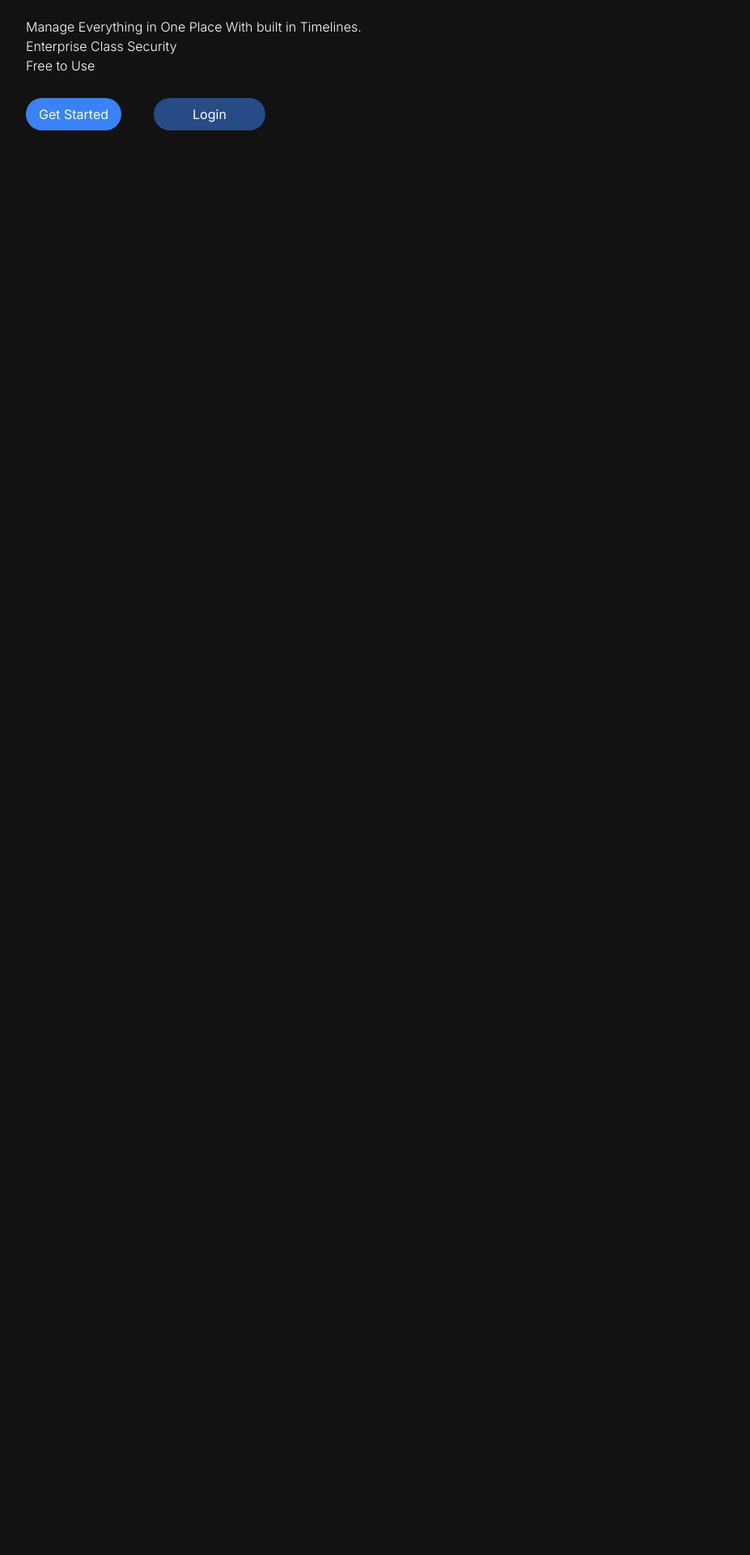
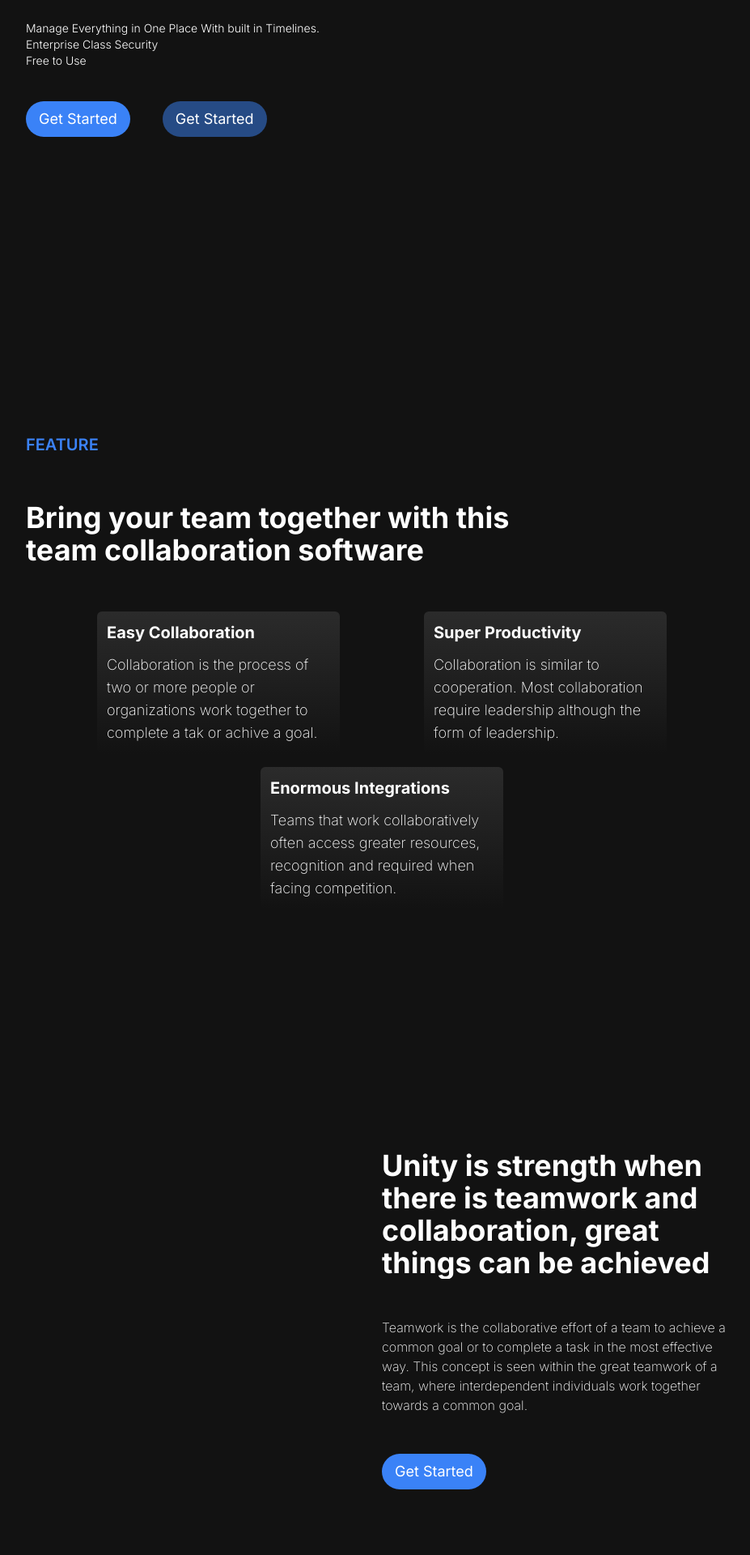
Before and after one commit to anuragdaksh7/Team-Up, a Next.js app: page / in a window 1280 px wide. Shown: the part 440-2360 px from the top of the page at 81% size, without its empty margins (168-1095 px from the left). Before the commit the page ends 869 px from the top, so only its background shows below. Built offline with nearby package versions, Linux system fonts and the light colour scheme.

Commit message:
adds landing page (footer remaining)

```diff
--- a/app/layout.js
+++ b/app/layout.js
@@ -7,7 +7,7 @@ import { ThemeProvider } from '@/components/theme-provider'
 const inter = Inter({ subsets: ['latin'] })
 
 export const metadata = {
-  title: 'Create Next App',
+  title: 'TeamUp',
   description: 'Generated by create next app',
 }
 
@@ -15,6 +15,7 @@ export default function RootLayout({ children }) {
   return (
     <ClerkProvider >
       <html lang="en">
+        <link rel="shortcut icon" href="assets/images/icon.png" />
         <body className={
           `${inter.className}`
         }>
--- a/app/page.js
+++ b/app/page.js
@@ -1,6 +1,9 @@
 import LandingPage1 from "@/components/LandingPageComps/LandingPage1";
+import LandingPage2 from "@/components/LandingPageComps/LandingPage2";
+import LandingPage3 from "@/components/LandingPageComps/LandingPage3";
+import LandingPage4 from "@/components/LandingPageComps/LandingPage4";
+import LandingPage5 from "@/components/LandingPageComps/LandingPage5";
 import Nav from "@/components/Nav";
-import Image from "next/image";
 
 
 export default function Home() {
@@ -8,6 +11,10 @@ export default function Home() {
     <div>
       <Nav />
       <LandingPage1 />
+      <LandingPage2 />
+      <LandingPage3 />
+      <LandingPage4 />
+      <LandingPage5 />
     </div>
   )
 }
--- a/app/sign-in/[[...sign-in]]/page.jsx
+++ b/app/sign-in/[[...sign-in]]/page.jsx
@@ -1,9 +1,12 @@
 import { SignIn } from "@clerk/nextjs";
-
+import Nav from "@/components/Nav";
 export default function Page() {
     return (
-        <div className="flex justify-center items-center h-lvh">
-            <SignIn afterSignInUrl="/home" />
-        </div>
+        <>
+            <Nav />
+            <div className="flex justify-center items-center h-lvh">
+                <SignIn afterSignInUrl="/home" />
+            </div>
+        </>
     );
 }
--- a/app/sign-up/[[...sign-up]]/page.jsx
+++ b/app/sign-up/[[...sign-up]]/page.jsx
@@ -1,5 +1,13 @@
 import { SignUp } from "@clerk/nextjs";
+import Nav from "@/components/Nav";
 
 export default function Page() {
-    return <SignUp afterSignUpUrl="/home" />;
+    return (
+        <>
+        <Nav />
+        <div className="flex justify-center items-center h-lvh">
+            <SignUp afterSignUpUrl="/home" />
+        </div>
+        </>
+    );
 }
--- a/components/LandingPageComps/LandingPage1.jsx
+++ b/components/LandingPageComps/LandingPage1.jsx
@@ -4,23 +4,23 @@ import { Button } from "../ui/button";
 
 export default function LandingPage1() {
     return (
-        <div className="h-lvh flex items-center px-[200px]">
-            <div className="flex flex-col gap-7">
-                <h1 className=" text-5xl font-bold">
+        <div className="h-lvh flex justify-normal sm:justify-start  items-center px-[50px] lg:px-[200px] ">
+            <div className="flex flex-col gap-10">
+                <h1 className=" text-2xl sm:text-5xl font-bold ">
                     Projects made better<br />by working together
                 </h1>
                 <div>
-                    <p className=" font-light">Manage Everything in One Place With built in Timelines.<br />Enterprise Class Security<br />Free to Use</p>
+                    <p className=" text-balance text-sm sm:text-md font-light">Manage Everything in One Place With built in Timelines.<br />Enterprise Class Security<br />Free to Use</p>
                 </div>
                 <div className="flex gap-10">
-                    <Link
-                        className="bg-[#3A82F7] px-4 py-2 rounded-full hover:scale-105 duration-200"
+                <Link
+                        className="text-xs w-fit md:text-lg bg-[#3A82F7] px-4 py-2 rounded-full hover:scale-105 duration-200"
                         href="/sign-up"
                     >Get Started</Link>
                     <Link
-                        className="bg-[#264b85] px-12 py-2 rounded-full hover:scale-105 duration-200"
-                        href="/sign-in"
-                    >Login</Link>
+                        className="text-xs w-fit md:text-lg bg-[#264b85] px-4 py-2 rounded-full hover:scale-105 duration-200"
+                        href="/sign-up"
+                    >Get Started</Link>
                 </div>
             </div>
         </div>
--- /dev/null
+++ b/components/LandingPageComps/LandingPage2.jsx
@@ -0,0 +1,33 @@
+import { landingPage2consts } from "@/constants/LandingPageConsts"
+
+
+
+
+function GradientCard(props) {
+    return (
+        <div className=" max-w-[300px] py-3 px-3 rounded-md bg-gradient-to-b from-[#2b2b2b] to-[#121212]">
+            <h1 className="font-bold text-xl pb-3">{props.title}</h1>
+            <p className=" font-extralight text-lg">{props.desc}</p>
+        </div>
+    )
+}
+
+export default function LandingPage2() {
+    return (
+        <div className="h-lvh flex justify-normal sm:justify-start  items-center px-[50px] lg:px-[200px] ">
+            <div className="flex flex-col gap-14">
+                <p className=" text-md md:text-xl font-semibold text-blue-500">FEATURE</p>
+                <p className=" text-pretty md:w-[610px] font-bold text-2xl md:text-4xl">Bring your team together with this team collaboration software</p>
+                <div className="flex flex-wrap justify-evenly gap-4">
+                    {
+                        landingPage2consts.map((item, index) => {
+                            return (
+                                <GradientCard key={index} title={item.title} desc={item.desc} />
+                            )
+                        })
+                    }
+                </div>
+            </div>
+        </div>
+    )
+}
--- /dev/null
+++ b/components/LandingPageComps/LandingPage3.jsx
@@ -0,0 +1,22 @@
+import Link from "next/link";
+
+
+export default function LandingPage3() {
+    return (
+        <div>
+            <div className="h-lvh flex justify-normal sm:justify-start  items-center px-[50px] lg:px-[200px] ">
+                <div className="flex justify-center ">
+                    <div className="w-1/2 hidden md:block"></div>
+                    <div className="w-full sm:w-1/2 flex flex-col gap-12">
+                        <h1 className="text-xl line-clamp-4 md:text-4xl font-bold text-pretty">Unity is strength when there is teamwork and collaboration, great things can be achieved</h1>
+                        <p className=" font-extralight">Teamwork is the collaborative effort of a team to achieve a common goal or to complete a task in the most effective way. This concept is seen within the great teamwork of a team, where interdependent individuals work together towards a common goal.</p>
+                        <Link
+                            className="text-xs w-fit md:text-lg bg-[#3A82F7] px-4 py-2 rounded-full hover:scale-105 duration-200"
+                            href="/sign-up"
+                        >Get Started</Link>
+                    </div>
+                </div>
+            </div>
+        </div>
+    )
+}
--- /dev/null
+++ b/components/LandingPageComps/LandingPage4.jsx
@@ -0,0 +1,20 @@
+import Link from "next/link";
+
+
+export default function LandingPage4() {
+    return (
+        <div className="h-lvh flex justify-normal sm:justify-start  items-center px-[50px] lg:px-[200px] ">
+            <div className="flex justify-center ">
+                <div className="w-full sm:w-1/2 flex flex-col gap-12">
+                    <h1 className="text-xl line-clamp-4 md:text-4xl font-bold text-pretty">Teamwork is the secret that makes common people achieve uncommon results</h1>
+                    <p className=" font-extralight">In addition to practical components required for efficient teamwork, there are certain charactersticks that member of the team must have in common to produce effetive teamwork, firstly they muct be a high level of interdependence among team members.</p>
+                    <Link
+                        className="text-xs w-fit md:text-lg bg-[#3A82F7] px-4 py-2 rounded-full hover:scale-105 duration-200"
+                        href="/sign-up"
+                    >Get Started</Link>
+                </div>
+                <div className="w-1/2 hidden md:block"></div>
+            </div>
+        </div>
+    )
+}
--- /dev/null
+++ b/components/LandingPageComps/LandingPage5.jsx
@@ -0,0 +1,34 @@
+import { landingPage5consts } from "@/constants/LandingPageConsts"
+
+function Card(props) {
+    return (
+        <div className="w-[280px] h-[200px] flex flex-col justify-center ">
+            <div className="flex justify-center py-6">
+                <div className="w-[100px] rounded-full h-[100px] bg-[#3A82F7]"></div>
+            </div>
+            <h1 className="text-center text-lg md:text-2xl font-bold">{props.title}</h1>
+        </div>
+    )
+}
+
+export default function LandingPage5 () {
+    return (
+        <div className="h-lvh flex justify-normal sm:justify-start  items-center px-[50px] lg:px-[200px] ">
+            <div className="w-full">
+                <div className=" flex flex-col gap-10">
+                <h1 className="w-full text-md md:text-2xl text-[#3A82F7] text-center">HOW IT WORKS</h1>
+                <p className="text-xl text-center line-clamp-4 md:text-4xl font-bold text-pretty">Successful projects<br />start with collaboration</p>
+                <div className="flex flex-wrap justify-center">
+                    {
+                        landingPage5consts.map((item,index) => {
+                            return (
+                                <Card key={index} title={item.title} />
+                            )
+                        })
+                    }
+                </div>
+                </div>
+            </div>
+        </div>
+    )
+}
--- a/components/Nav.jsx
+++ b/components/Nav.jsx
@@ -7,10 +7,10 @@ export default function Nav() {
                 TeamUp
             </Link>
             <div className="flex gap-[10px] sm:gap-[30px] text-xs sm:text-lg font-normal sm:font-semibold ">
-                <Link className="hover:scale-105 duration-200" href="/">Home</Link>
-                <Link className="hover:scale-105 duration-200" href="/">About</Link>
-                <Link className="hover:scale-105 duration-200" href="/">Features</Link>
-                <Link className="hover:scale-105 duration-200" href="/">GitHub</Link>
+                <Link className="hover:scale-105 hover:text-blue-500 duration-200" href="/">Home</Link>
+                <Link className="hover:scale-105 hover:text-blue-500 duration-200" href="/">About</Link>
+                <Link className="hover:scale-105 hover:text-blue-500 duration-200" href="/">Features</Link>
+                <Link className="hover:scale-105 hover:text-blue-500 duration-200" href="/">GitHub</Link>
             </div>
         </div>
     )
--- /dev/null
+++ b/constants/LandingPageConsts.js
@@ -0,0 +1,26 @@
+export const landingPage2consts = [
+    {
+        "title" : "Easy Collaboration",
+        "desc" : "Collaboration is the process of two or more people or organizations work together to complete a tak or achive a goal."
+    },
+    {
+        "title" : "Super Productivity",
+        "desc" : "Collaboration is similar to cooperation. Most collaboration require leadership although the form of leadership."
+    },
+    {
+        "title" : "Enormous Integrations",
+        "desc" : "Teams that work collaboratively often access greater resources, recognition and required when facing competition."
+    }
+]
+
+export const landingPage5consts = [
+    {
+        "title" : "Build a Path"
+    },
+    {
+        "title" : "Set a Timeline"
+    },
+    {
+        "title" : "Analyze Results"
+    }
+]
```
Also changed, not shown: public/assets/images/icon.png (added).
